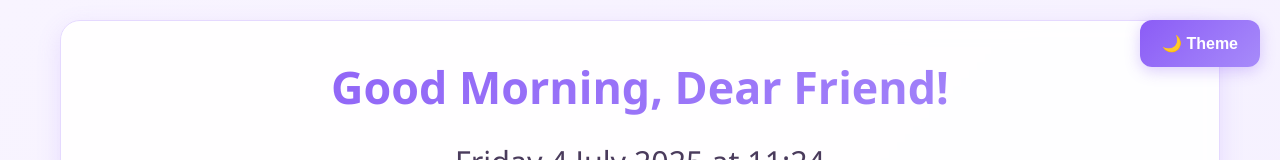
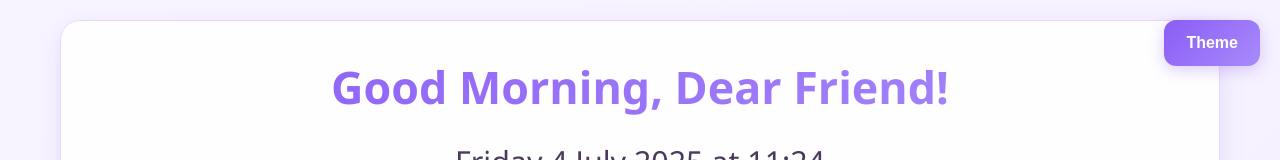
Before and after one commit to HabibaM002/Memory-Haven, a plain HTML site: page src/index.html in a window 1280 px wide. Shown: the top 160 px of the page. Drawn offline with Linux system fonts and the light colour scheme.

Commit message:
Update index.html

```diff
--- a/src/index.html
+++ b/src/index.html
@@ -8,7 +8,7 @@
 </head>
 <body>
     <div class="controls">
-        <button class="btn" onclick="toggleDarkMode()">🌙 Theme</button>
+        <button class="btn" onclick="toggleDarkMode()">Theme</button>
 
     </div>
 
```
